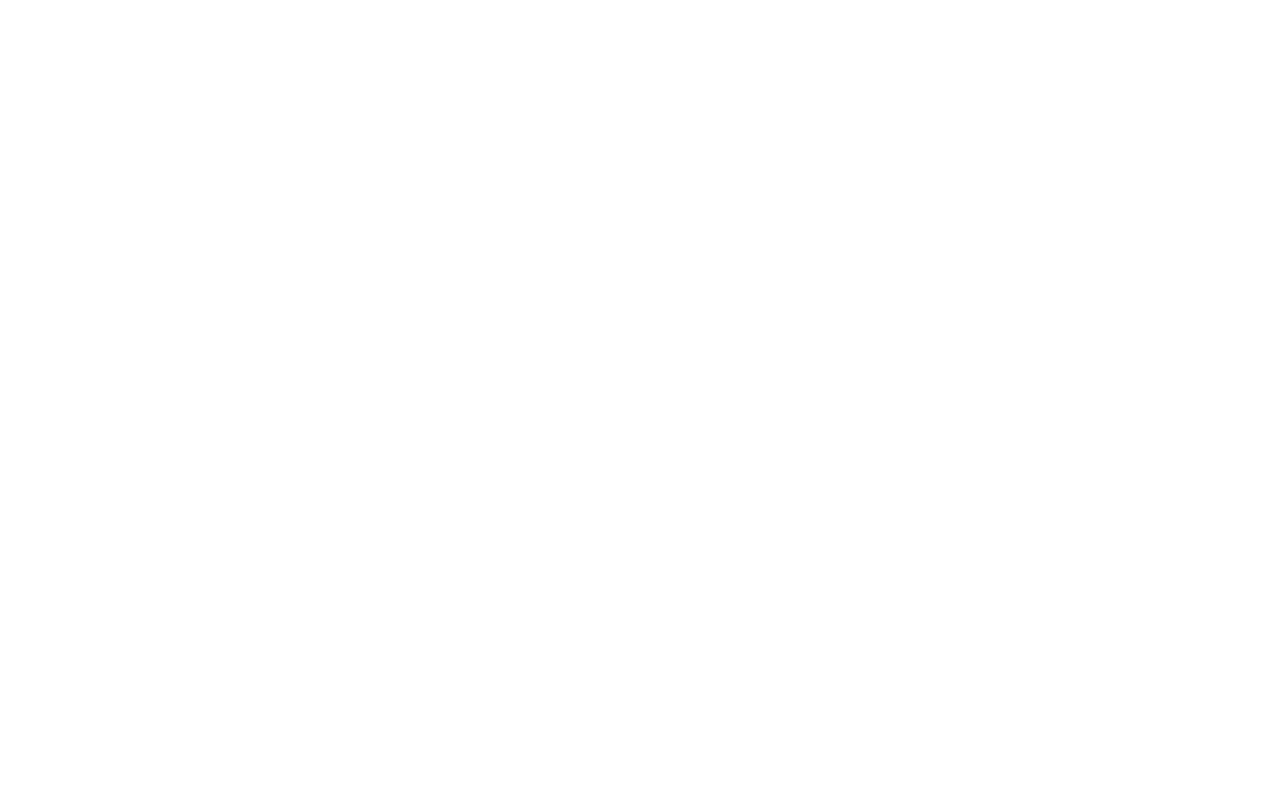
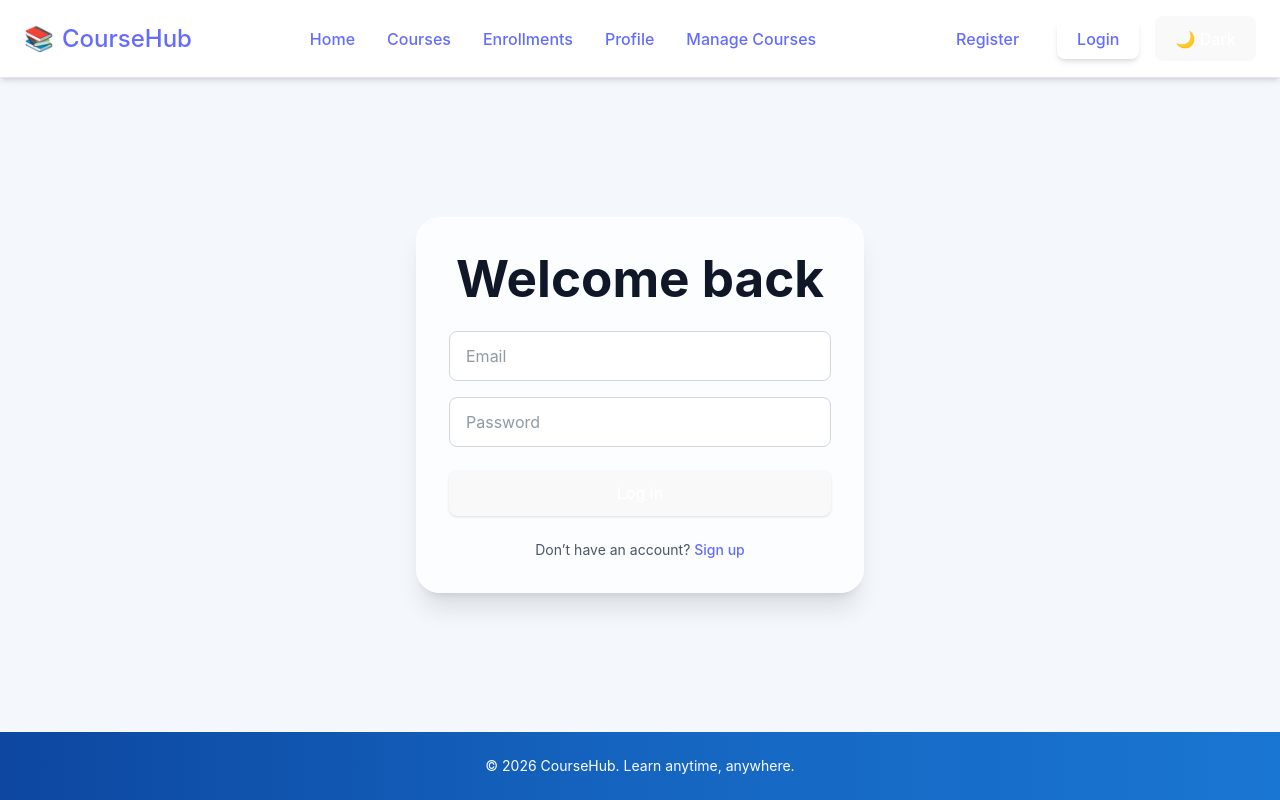
Before and after one commit to leaouslati/course-tutorialmanagementsystem, a React (Vite) app: page /login in a window 1280 px wide. Before the commit this address had no page. Built offline with nearby package versions, Linux system fonts and the light colour scheme; the HTML template or start-up script is replaced by a standard one.

Commit message:
Register page

```diff
--- a/src/App.jsx
+++ b/src/App.jsx
@@ -1,7 +1,9 @@
 import { Routes, Route } from "react-router-dom";
 import Home from "./pages/Home.jsx";
 import Courses from "./pages/Courses.jsx";
+import Enrollments from "./pages/Enrollments.jsx";
 import ManageCourses from "./pages/ManageCourses.jsx";
+import Login from "./pages/Login.jsx";
 import Register from "./pages/Register.jsx";
 import './index.css';
 
@@ -10,7 +12,9 @@ function App() {
     <Routes>
       <Route path="/" element={<Home />} />
       <Route path="/courses" element={<Courses />} />
+      <Route path="/enrollments" element={<Enrollments />} />
       <Route path="/manage-courses" element={<ManageCourses />} />
+      <Route path="/login" element={<Login />} />
       <Route path="/register" element={<Register />} />
     </Routes>
   );
--- a/src/components/Navbar.jsx
+++ b/src/components/Navbar.jsx
@@ -1,7 +1,7 @@
 import { useState } from "react";
 import { NavLink } from "react-router-dom";
 
-export default function Navbar({ darkMode, toggleTheme, isLoggedIn = false }) {
+export default function Navbar({ darkMode = false, toggleTheme = () => {}, isLoggedIn = false }) {
   const [menuOpen, setMenuOpen] = useState(false);
 
   const navLinks = [
@@ -15,8 +15,10 @@ export default function Navbar({ darkMode, toggleTheme, isLoggedIn = false }) {
   const closeMenu = () => setMenuOpen(false);
 
   return (
-    <nav className="sticky top-0 z-50 border-b border-gray-200 bg-white shadow-md dark:border-gray-700 dark:bg-gray-900">
+    <nav className="sticky top-0 z-50 border-b border-gray-200 bg-white shadow-md">
       <div className="mx-auto flex max-w-7xl items-center justify-between px-4 py-4 md:px-6">
+
+        {/* Logo */}
         <NavLink
           to="/"
           className="flex items-center gap-2 text-2xl font-bold text-[#1976D2] transition hover:text-[#1565C0]"
@@ -25,6 +27,7 @@ export default function Navbar({ darkMode, toggleTheme, isLoggedIn = false }) {
           <span>CourseHub</span>
         </NavLink>
 
+        {/* Desktop Navigation */}
         <div className="hidden items-center gap-8 md:flex">
           {navLinks.map((link) => (
             <NavLink
@@ -33,8 +36,8 @@ export default function Navbar({ darkMode, toggleTheme, isLoggedIn = false }) {
               className={({ isActive }) =>
                 `font-medium transition duration-200 ${
                   isActive
-                    ? "border-b-2 border-[#1976D2] text-[#1976D2]"
-                    : "text-gray-700 hover:text-[#1976D2]"
+                    ? "border-b-2 border-white text-white"
+                    : "text-white/80 hover:text-white"
                 }`
               }
             >
@@ -43,14 +46,25 @@ export default function Navbar({ darkMode, toggleTheme, isLoggedIn = false }) {
           ))}
         </div>
 
+        {/* Desktop Auth + Theme */}
         <div className="hidden items-center gap-4 md:flex">
+
+          {!isLoggedIn && (
+            <NavLink
+              to="/register"
+              className="rounded-lg border-2 border-white/60 px-5 py-2 font-semibold text-white transition duration-200 hover:bg-white/20"
+            >
+              Register
+            </NavLink>
+          )}
+
           <NavLink
             to={isLoggedIn ? "/logout" : "/login"}
             className={({ isActive }) =>
               `rounded-lg px-5 py-2 font-semibold transition duration-200 ${
                 isActive
-                  ? "bg-[#1976D2] text-white shadow-md"
-                  : "border-2 border-[#1976D2] text-[#1976D2] hover:bg-[#1976D2] hover:text-white"
+                  ? "bg-white/25 text-white shadow-md"
+                  : "border-2 border-white/60 text-white/90 hover:bg-white/20 hover:text-white"
               }`
             }
           >
@@ -59,33 +73,31 @@ export default function Navbar({ darkMode, toggleTheme, isLoggedIn = false }) {
 
           <button
             onClick={toggleTheme}
-            className="rounded-lg border border-gray-300 px-4 py-2 font-medium text-gray-700 transition duration-200 hover:bg-gray-100 dark:border-gray-600 dark:text-gray-300 dark:hover:bg-gray-800"
-            aria-label="Toggle dark mode"
+            className="rounded-lg border border-white/50 bg-white/10 px-4 py-2 font-medium text-white transition duration-200 hover:bg-white/20"
           >
             {darkMode ? "☀️ Light" : "🌙 Dark"}
           </button>
         </div>
 
+        {/* Mobile Buttons */}
         <div className="flex items-center gap-3 md:hidden">
           <button
             onClick={toggleTheme}
-            className="rounded-lg border border-gray-300 px-3 py-2 text-[#1976D2] transition duration-200"
-            aria-label="Toggle dark mode"
+            className="rounded-lg border border-white/50 bg-white/10 px-3 py-2 text-white"
           >
             {darkMode ? "☀️" : "🌙"}
           </button>
 
           <button
             onClick={() => setMenuOpen(!menuOpen)}
-            className="rounded-lg border border-[#1976D2] px-3 py-2 text-[#1976D2] transition duration-200"
-            aria-label="Toggle menu"
-            aria-expanded={menuOpen}
+            className="rounded-lg border border-white/50 bg-white/10 px-3 py-2 text-white"
           >
             {menuOpen ? "✕" : "☰"}
           </button>
         </div>
       </div>
 
+      {/* Mobile Menu */}
       {menuOpen && (
         <div className="border-t border-gray-200 bg-gray-50 px-4 py-4 md:hidden">
           <div className="flex flex-col gap-3">
@@ -106,10 +118,20 @@ export default function Navbar({ darkMode, toggleTheme, isLoggedIn = false }) {
               </NavLink>
             ))}
 
+            {!isLoggedIn && (
+              <NavLink
+                to="/register"
+                onClick={closeMenu}
+                className="rounded-lg border px-4 py-2 text-center font-semibold text-gray-700 hover:bg-gray-200"
+              >
+                Register
+              </NavLink>
+            )}
+
             <NavLink
               to={isLoggedIn ? "/logout" : "/login"}
               onClick={closeMenu}
-              className="rounded-lg border-2 border-[#1976D2] bg-[#1976D2] px-4 py-2 text-center font-semibold text-white transition duration-200 hover:bg-[#1565C0]"
+              className="rounded-lg border-2 border-[#1976D2] bg-[#1976D2] px-4 py-2 text-center font-semibold text-white hover:bg-[#1565C0]"
             >
               {isLoggedIn ? "Logout" : "Login"}
             </NavLink>
--- a/src/pages/Enrollments.jsx
+++ b/src/pages/Enrollments.jsx
@@ -0,0 +1,16 @@
+import React from "react";
+import Navbar from "../components/Navbar";
+
+export default function Enrollments() {
+  return (
+    <div className="min-h-screen bg-[#F4F8FD]">
+      <Navbar />
+      <main className="max-w-6xl mx-auto px-4 py-16">
+        <h1 className="text-3xl font-bold text-gray-900 mb-6">My Enrollments</h1>
+        <p className="text-gray-600">
+          You don’t have any enrollments yet. Browse courses to start learning.
+        </p>
+      </main>
+    </div>
+  );
+}
--- a/src/pages/Login.jsx
+++ b/src/pages/Login.jsx
@@ -0,0 +1,63 @@
+import React, { useState } from "react";
+import Navbar from "../components/Navbar";
+
+export default function Login() {
+  const [email, setEmail] = useState("");
+  const [password, setPassword] = useState("");
+
+  const handleSubmit = (e) => {
+    e.preventDefault();
+    if (!email || !password) {
+      alert("Please enter both email and password.");
+      return;
+    }
+
+    alert("Logged in successfully!");
+    setEmail("");
+    setPassword("");
+  };
+
+  return (
+    <div className="min-h-screen bg-[#F4F8FD] flex flex-col">
+      <Navbar />
+
+      <main className="flex flex-1 items-center justify-center px-4 py-16">
+        <div className="w-full max-w-md rounded-3xl bg-white/70 backdrop-blur-xl border border-white/30 shadow-xl p-8">
+          <h1 className="text-3xl font-bold mb-6 text-center text-gray-900">Welcome back</h1>
+
+          <form onSubmit={handleSubmit} className="flex flex-col gap-4">
+            <input
+              value={email}
+              onChange={(e) => setEmail(e.target.value)}
+              type="email"
+              placeholder="Email"
+              className="border border-gray-300 bg-white/80 px-4 py-3 rounded-lg focus:border-[#1976D2] focus:outline-none focus:ring-2 focus:ring-[#1976D2]/40"
+            />
+            <input
+              value={password}
+              onChange={(e) => setPassword(e.target.value)}
+              type="password"
+              placeholder="Password"
+              className="border border-gray-300 bg-white/80 px-4 py-3 rounded-lg focus:border-[#1976D2] focus:outline-none focus:ring-2 focus:ring-[#1976D2]/40"
+            />
+
+            <button
+              type="submit"
+              className="mt-2 rounded-lg bg-[#1976D2] px-5 py-3 text-white font-semibold shadow-sm transition hover:bg-[#0D47A1]"
+            >
+              Log in
+            </button>
+          </form>
+
+          <p className="text-center text-sm text-gray-600 mt-6">
+            Don’t have an account? <a href="/register" className="font-medium text-[#1976D2] hover:text-[#0D47A1]">Sign up</a>
+          </p>
+        </div>
+      </main>
+
+      <footer className="bg-gradient-to-r from-[#0D47A1] via-[#1565C0] to-[#1976D2] text-white py-6 text-center">
+        <p className="text-sm">© {new Date().getFullYear()} CourseHub. Learn anytime, anywhere.</p>
+      </footer>
+    </div>
+  );
+}
--- a/src/pages/Register.jsx
+++ b/src/pages/Register.jsx
@@ -1,4 +1,5 @@
 import React, { useState } from "react";
+import Navbar from "../components/Navbar";
 
 const Register = () => {
   const [formData, setFormData] = useState({
@@ -29,8 +30,14 @@ const Register = () => {
   };
 
   return (
-    <div className="p-6 max-w-md mx-auto">
-      <h1 className="text-2xl font-bold mb-6 text-center">Register</h1>
+    <div className="min-h-screen bg-gradient-to-b from-[#0D47A1] via-[#1565C0] to-[#1976D2] flex flex-col">
+      <Navbar />
+
+      <main className="flex flex-1 items-center justify-center px-4 py-16">
+        <div className="w-full max-w-md rounded-3xl bg-white shadow-xl p-8">
+          <h1 className="text-3xl font-bold mb-6 text-center text-[#1976D2]">
+            Create your account
+          </h1>
 
           <form onSubmit={handleSubmit} className="flex flex-col gap-4">
             <input
@@ -39,7 +46,7 @@ const Register = () => {
               placeholder="Full Name"
               value={formData.name}
               onChange={handleChange}
-          className="border p-2 rounded"
+              className="border border-[#1976D2] bg-white text-gray-900 placeholder-gray-400 px-4 py-3 rounded-lg focus:border-[#1976D2] focus:outline-none focus:ring-2 focus:ring-[#1976D2]/40"
             />
 
             <input
@@ -48,7 +55,7 @@ const Register = () => {
               placeholder="Email"
               value={formData.email}
               onChange={handleChange}
-          className="border p-2 rounded"
+              className="border border-[#1976D2] bg-white text-gray-900 placeholder-gray-400 px-4 py-3 rounded-lg focus:border-[#1976D2] focus:outline-none focus:ring-2 focus:ring-[#1976D2]/40"
             />
 
             <input
@@ -57,16 +64,32 @@ const Register = () => {
               placeholder="Password"
               value={formData.password}
               onChange={handleChange}
-          className="border p-2 rounded"
+              className="border border-[#1976D2] bg-white text-gray-900 placeholder-gray-400 px-4 py-3 rounded-lg focus:border-[#1976D2] focus:outline-none focus:ring-2 focus:ring-[#1976D2]/40"
             />
 
             <button
               type="submit"
-          className="bg-blue-600 text-white py-2 rounded"
+              className="mt-2 rounded-lg bg-[#1976D2] px-5 py-3 text-white font-semibold shadow-sm transition hover:bg-[#0D47A1]"
             >
               Register
             </button>
           </form>
+
+          <p className="text-center text-sm mt-6">
+            Already have an account?{" "}
+            <a
+              href="/login"
+              className="font-medium text-[#1976D2] hover:text-[#1976D2]"
+            >
+              Log in
+            </a>
+          </p>
+        </div>
+      </main>
+
+      <footer className="bg-blue-600 text-white py-6 text-center">
+        <p className="text-sm">© {new Date().getFullYear()} CourseHub. Learn anytime, anywhere.</p>
+      </footer>
     </div>
   );
 };
```
Lines whose indentation alone changed are shown as unchanged.
